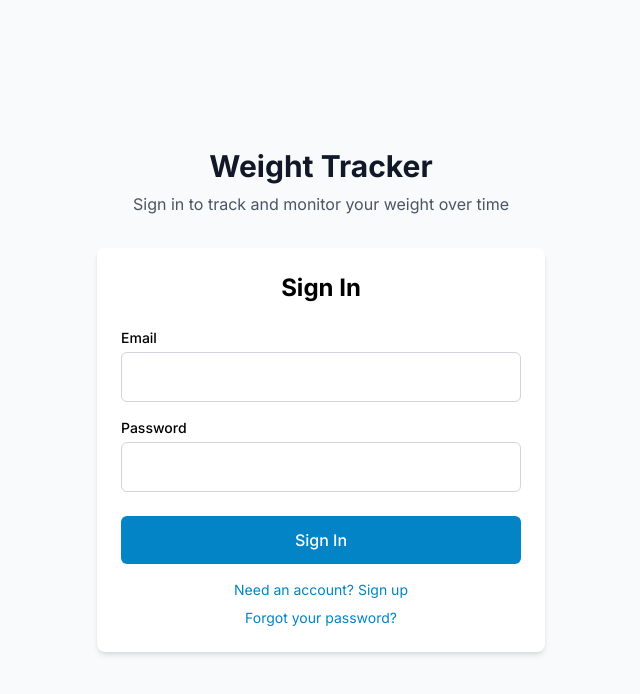
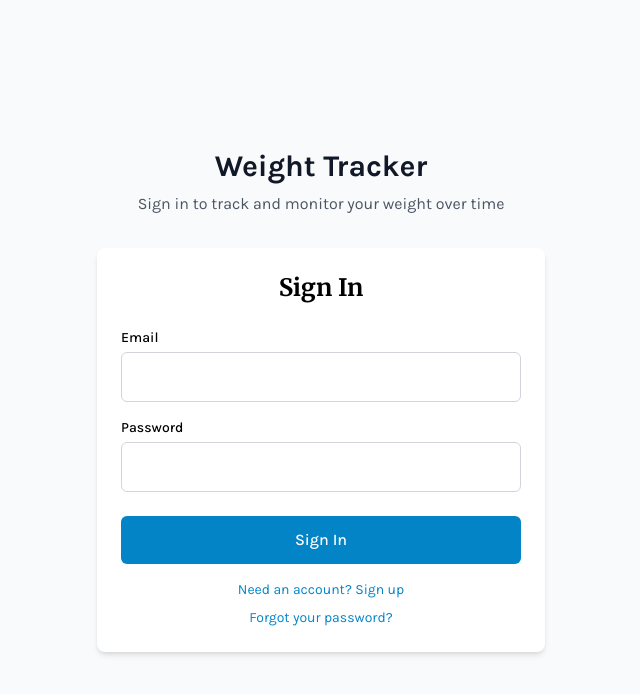
Before and after one commit to Karikari1234/ai-health-wellbeing-app, a Next.js app: page / in a window 1280 px wide. Shown: the top 694 px of the page, without its empty margins (319-959 px from the left). Built offline with nearby package versions, Linux system fonts and the light colour scheme; no server answers.

Commit message:
Font chnages

```diff
--- a/app/components/AuthForm.tsx
+++ b/app/components/AuthForm.tsx
@@ -108,7 +108,7 @@ export default function AuthForm() {
               d="M21.75 6.75v10.5a2.25 2.25 0 01-2.25 2.25h-15a2.25 2.25 0 01-2.25-2.25V6.75m19.5 0A2.25 2.25 0 0019.5 4.5h-15a2.25 2.25 0 00-2.25 2.25m19.5 0v.243a2.25 2.25 0 01-1.07 1.916l-7.5 4.615a2.25 2.25 0 01-2.36 0L3.32 8.91a2.25 2.25 0 01-1.07-1.916V6.75"
             />
           </svg>
-          <h2 className="text-2xl font-bold mb-2">Check your email</h2>
+          <h2 className="text-2xl font-bold mb-2 font-merriweather">Check your email</h2>
           <p className="mb-6 text-gray-600 dark:text-gray-400">
             We&apos;ve sent password reset instructions to {email}
           </p>
@@ -130,7 +130,7 @@ export default function AuthForm() {
   if (isForgotPassword) {
     return (
       <div className="max-w-md w-full mx-auto p-6 bg-white dark:bg-slate-800 rounded-lg shadow-md">
-        <h2 className="text-2xl font-bold text-center mb-6">Reset Password</h2>
+        <h2 className="text-2xl font-bold text-center mb-6 font-merriweather">Reset Password</h2>
 
         {error && (
           <div className="mb-4 p-3 bg-red-100 text-red-700 rounded-md text-sm">
@@ -140,7 +140,7 @@ export default function AuthForm() {
 
         <form onSubmit={handlePasswordReset}>
           <div className="mb-4">
-            <label htmlFor="email" className="block text-sm font-medium mb-1">
+            <label htmlFor="email" className="block text-sm font-medium mb-1 font-karla">
               Email
             </label>
             <input
@@ -156,7 +156,7 @@ export default function AuthForm() {
           <button
             type="submit"
             disabled={loading}
-            className="w-full bg-primary-600 hover:bg-primary-700 text-white font-medium py-3 px-4 rounded-md transition duration-200 disabled:opacity-50"
+            className="w-full bg-primary-600 hover:bg-primary-700 text-white font-medium py-3 px-4 rounded-md transition duration-200 disabled:opacity-50 font-karla"
           >
             {loading ? "Sending..." : "Send Reset Link"}
           </button>
@@ -177,7 +177,7 @@ export default function AuthForm() {
   // Sign in / Sign up view
   return (
     <div className="max-w-md w-full mx-auto p-6 bg-white dark:bg-slate-800 rounded-lg shadow-md">
-      <h2 className="text-2xl font-bold text-center mb-6">
+      <h2 className="text-2xl font-bold text-center mb-6 font-merriweather">
         {isSignUp ? "Create Account" : "Sign In"}
       </h2>
 
@@ -199,7 +199,7 @@ export default function AuthForm() {
 
       <form onSubmit={handleSubmit}>
         <div className="mb-4">
-          <label htmlFor="email" className="block text-sm font-medium mb-1">
+          <label htmlFor="email" className="block text-sm font-medium mb-1 font-karla">
             Email
           </label>
           <input
@@ -213,7 +213,7 @@ export default function AuthForm() {
         </div>
 
         <div className="mb-6">
-          <label htmlFor="password" className="block text-sm font-medium mb-1">
+          <label htmlFor="password" className="block text-sm font-medium mb-1 font-karla">
             Password
           </label>
           <input
@@ -231,7 +231,7 @@ export default function AuthForm() {
         <button
           type="submit"
           disabled={loading}
-          className="w-full bg-primary-600 hover:bg-primary-700 text-white font-medium py-3 px-4 rounded-md transition duration-200 disabled:opacity-50"
+          className="w-full bg-primary-600 hover:bg-primary-700 text-white font-medium py-3 px-4 rounded-md transition duration-200 disabled:opacity-50 font-karla"
         >
           {loading ? "Loading..." : isSignUp ? "Create Account" : "Sign In"}
         </button>
--- a/app/components/DashboardTabs.tsx
+++ b/app/components/DashboardTabs.tsx
@@ -18,7 +18,7 @@ export default function DashboardTabs({ entries, onDelete, onEdit }: DashboardTa
     <div>
       <div className="flex border-b border-gray-200 dark:border-gray-700">
         <button
-          className={`py-3 px-4 text-sm font-medium border-b-2 ${
+          className={`py-3 px-4 text-sm font-medium border-b-2 font-merriweather ${
             activeTab === "chart"
               ? "border-primary-600 text-primary-600"
               : "border-transparent text-gray-500 hover:text-gray-700 dark:text-gray-400 dark:hover:text-gray-300"
@@ -28,7 +28,7 @@ export default function DashboardTabs({ entries, onDelete, onEdit }: DashboardTa
           Chart
         </button>
         <button
-          className={`py-3 px-4 text-sm font-medium border-b-2 ${
+          className={`py-3 px-4 text-sm font-medium border-b-2 font-merriweather ${
             activeTab === "list"
               ? "border-primary-600 text-primary-600"
               : "border-transparent text-gray-500 hover:text-gray-700 dark:text-gray-400 dark:hover:text-gray-300"
--- a/app/components/EditEntryModal.tsx
+++ b/app/components/EditEntryModal.tsx
@@ -26,7 +26,7 @@ export default function EditEntryModal({
     <div className="fixed inset-0 bg-black bg-opacity-50 flex items-center justify-center p-4 z-50">
       <div className="bg-white dark:bg-slate-800 rounded-lg shadow-xl max-w-lg w-full">
         <div className="px-6 py-4 border-b border-gray-200 dark:border-gray-700">
-          <h2 className="text-xl font-semibold">Edit Weight Entry</h2>
+          <h2 className="text-xl font-semibold font-merriweather">Edit Weight Entry</h2>
         </div>
 
         <div className="p-6">
@@ -41,7 +41,7 @@ export default function EditEntryModal({
 
           <button
             onClick={onClose}
-            className="mt-4 w-full py-2 text-gray-600 dark:text-gray-400 hover:text-gray-900 dark:hover:text-white font-medium"
+            className="mt-4 w-full py-2 text-gray-600 dark:text-gray-400 hover:text-gray-900 dark:hover:text-white font-medium font-karla"
           >
             Cancel
           </button>
--- a/app/components/Header.tsx
+++ b/app/components/Header.tsx
@@ -40,7 +40,7 @@ export default function Header({ userEmail }: HeaderProps) {
                 d="M3 13.125C3 12.504 3.504 12 4.125 12h2.25c.621 0 1.125.504 1.125 1.125v6.75C7.5 20.496 6.996 21 6.375 21h-2.25A1.125 1.125 0 013 19.875v-6.75zM9.75 8.625c0-.621.504-1.125 1.125-1.125h2.25c.621 0 1.125.504 1.125 1.125v11.25c0 .621-.504 1.125-1.125 1.125h-2.25a1.125 1.125 0 01-1.125-1.125V8.625zM16.5 4.125c0-.621.504-1.125 1.125-1.125h2.25C20.496 3 21 3.504 21 4.125v15.75c0 .621-.504 1.125-1.125 1.125h-2.25a1.125 1.125 0 01-1.125-1.125V4.125z"
               />
             </svg>
-            <h1 className="ml-2 text-xl font-bold text-gray-900 dark:text-white">
+            <h1 className="ml-2 text-xl font-bold text-gray-900 dark:text-white font-merriweather">
               Weight Tracker
             </h1>
           </div>
--- a/app/components/WeightForm.tsx
+++ b/app/components/WeightForm.tsx
@@ -46,7 +46,7 @@ export default function WeightForm({
   return (
     <form onSubmit={handleSubmit(onFormSubmit)} className="space-y-4">
       <div>
-        <label htmlFor="weight" className="block text-sm font-medium mb-1">
+        <label htmlFor="weight" className="block text-sm font-medium mb-1 font-karla">
           Weight (kg)
         </label>
         <input
@@ -67,7 +67,7 @@ export default function WeightForm({
       </div>
 
       <div className="datepicker-container">
-        <label htmlFor="date" className="block text-sm font-medium mb-1">
+        <label htmlFor="date" className="block text-sm font-medium mb-1 font-karla">
           Date
         </label>
         <Controller
@@ -92,7 +92,7 @@ export default function WeightForm({
       <button
         type="submit"
         disabled={isSubmitting}
-        className="w-full bg-accent-500 hover:bg-accent-600 text-white font-medium py-3 px-4 rounded-md transition duration-200 disabled:opacity-50"
+        className="w-full bg-accent-500 hover:bg-accent-600 text-white font-medium py-3 px-4 rounded-md transition duration-200 disabled:opacity-50 font-karla"
       >
         {isSubmitting ? "Submitting..." : buttonText}
       </button>
--- a/app/components/WeightList.tsx
+++ b/app/components/WeightList.tsx
@@ -43,10 +43,10 @@ export default function WeightList({
           <div key={entry.id} className="bg-white dark:bg-slate-800 p-4">
             <div className="flex justify-between items-center">
               <div>
-                <p className="font-medium">
+                <p className="font-medium font-merriweather">
                   {format(parseISO(entry.date), "MMMM d, yyyy")}
                 </p>
-                <p className="text-gray-600 dark:text-gray-400">
+                <p className="text-gray-600 dark:text-gray-400 font-karla">
                   {entry.weight.toFixed(1)} kg
                 </p>
               </div>
--- a/app/layout.tsx
+++ b/app/layout.tsx
@@ -1,10 +1,20 @@
 // File: app/layout.tsx
 import type { Metadata, Viewport } from "next";
-import { Inter } from "next/font/google";
+import { Karla, Merriweather } from "next/font/google";
 import "./globals.css";
 import Script from "next/script";
 
-const inter = Inter({ subsets: ["latin"] });
+const karla = Karla({
+  subsets: ["latin"],
+  weight: ["400", "500", "600", "700"],
+  variable: "--font-karla",
+});
+
+const merriweather = Merriweather({
+  subsets: ["latin"],
+  weight: ["300", "400", "700", "900"],
+  variable: "--font-merriweather",
+});
 
 export const viewport: Viewport = {
   width: "device-width",
@@ -35,7 +45,7 @@ export default function RootLayout({
 }) {
   return (
     <html lang="en">
-      <body className={inter.className}>
+      <body className={`${karla.variable} ${merriweather.variable} font-karla`}>
         {children}
         <Script id="register-sw" strategy="afterInteractive">
           {`
--- a/tailwind.config.ts
+++ b/tailwind.config.ts
@@ -6,6 +6,10 @@ module.exports = {
   ],
   theme: {
     extend: {
+      fontFamily: {
+        karla: ['var(--font-karla)', 'sans-serif'],
+        merriweather: ['var(--font-merriweather)', 'serif'],
+      },
       colors: {
         primary: {
           50: "#f0f9ff",
```
Also changed, not shown: app/components/Stats.tsx (+8 -8 lines).
